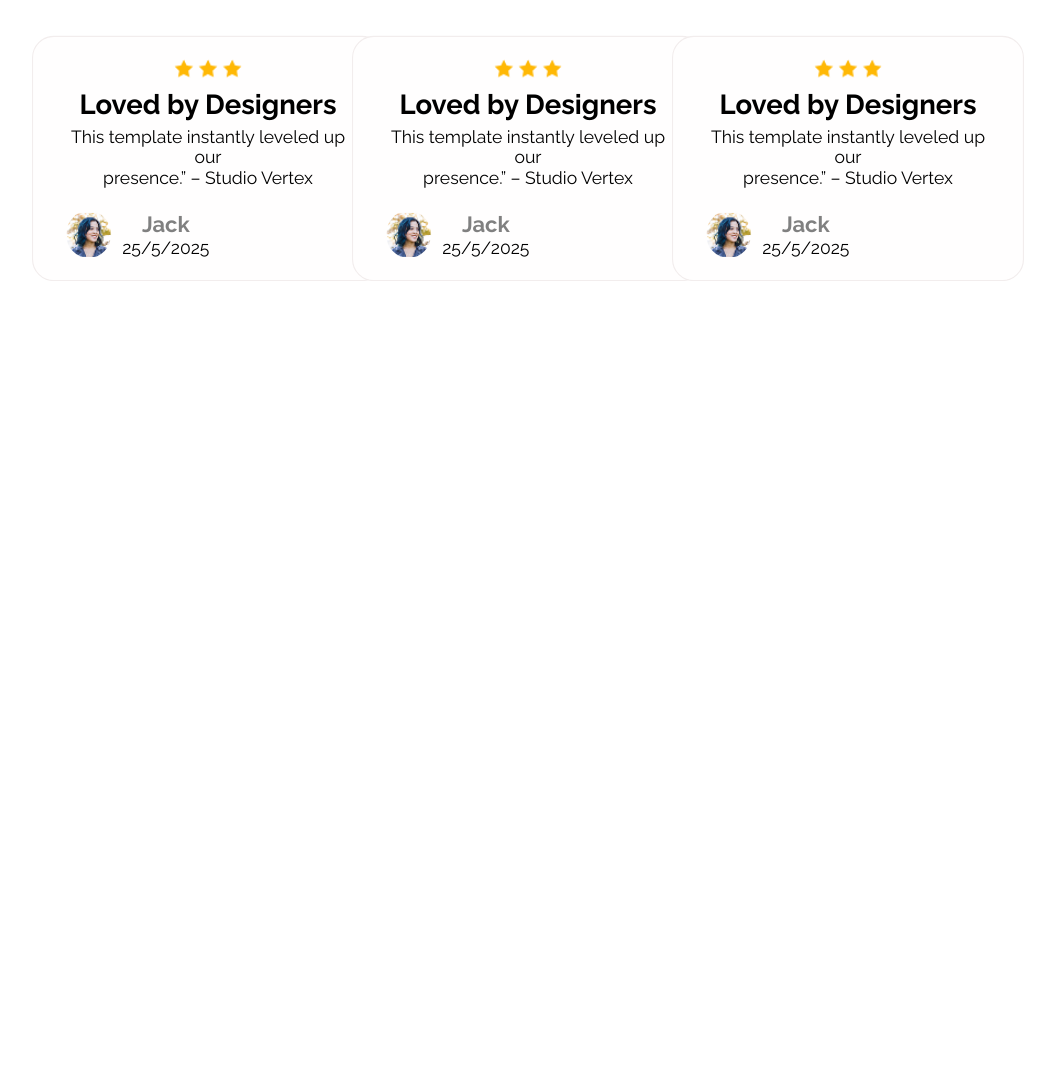
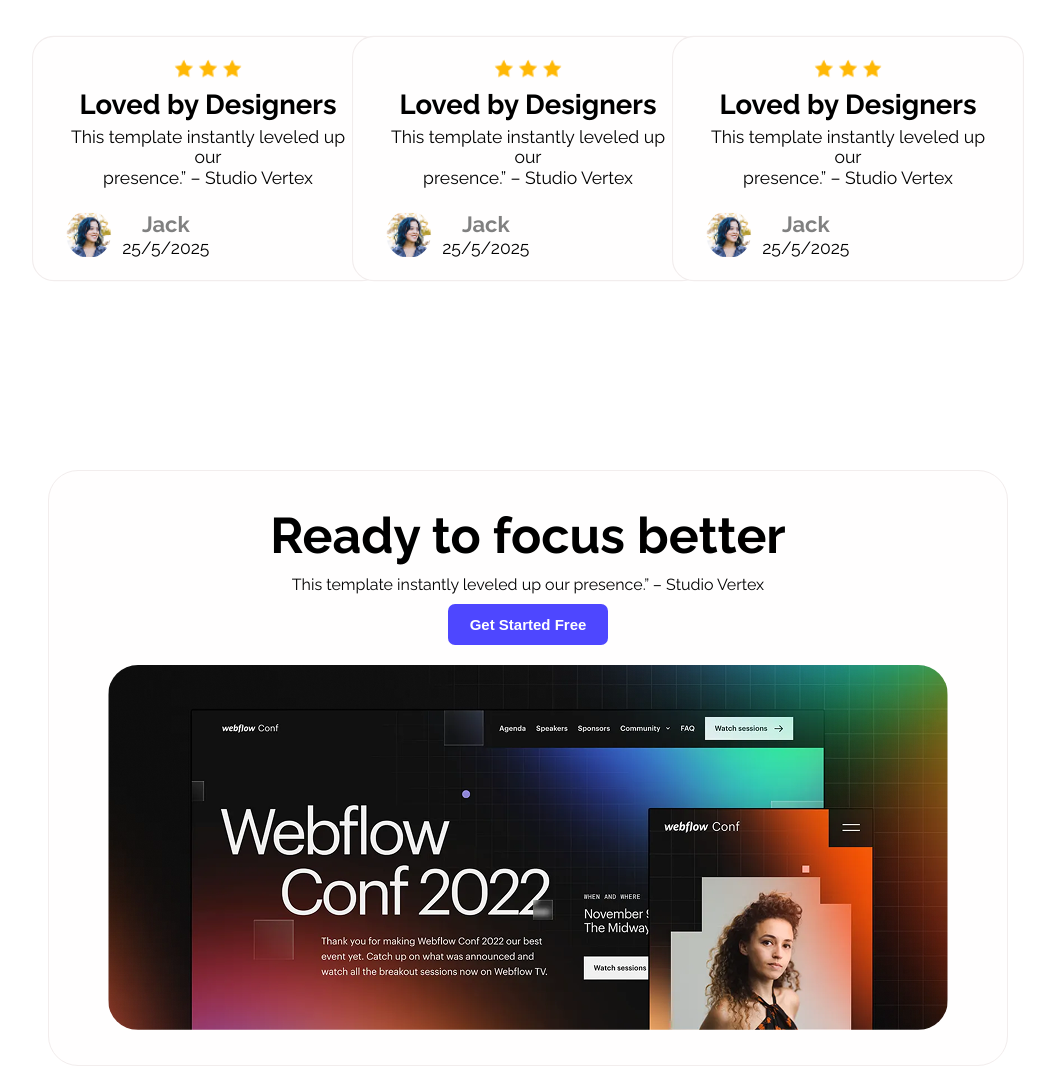
Before and after one commit to Jerome-Mondol/PH-1st-assignment, a plain HTML site: page index.html in a window 1280 px wide. Shown: the part 1740-2806 px from the top of the page, without its empty margins (112-1167 px from the left). Before the commit the page ends 2021 px from the top, so only its background shows below. Drawn offline with Linux system fonts and the light colour scheme.

Commit message:
focus done

```diff
--- a/index.html
+++ b/index.html
@@ -120,6 +120,14 @@
                 </div>
             </div>
         </div>
+
+        <!-- Focus -->
+         <div class="focus">
+            <h1>Ready to focus better</h1>
+            <p>This template instantly leveled up our presence.” – Studio Vertex</p>
+            <button class="focus-btn button" >Get Started Free</button>
+            <img src="assets/wc-big.png" alt="">
+         </div>
     </div>
 </body>
 
--- a/style.css
+++ b/style.css
@@ -176,3 +176,34 @@ html, body {
     font-size: 20px;
     color: grey;
 }
+
+.focus {
+    width: 75%;
+    height: auto;
+    display: flex;
+    justify-content: center;
+    align-items: center;
+    flex-direction: column;
+    margin: 200px auto 0 auto;
+    background: #FFFeFe;
+    border: 1px solid #F2EDED;
+    border-radius: 30px;
+    padding: 35px 0;
+}
+
+.focus h1 {
+    font-size: 50px;
+}
+
+.focus p {
+    margin-top: 10px;
+}
+
+.focus-btn {
+    margin-top: 10px;
+}
+
+.focus img {
+    margin-top: 20px;
+    border-radius: 30px;
+}
```
